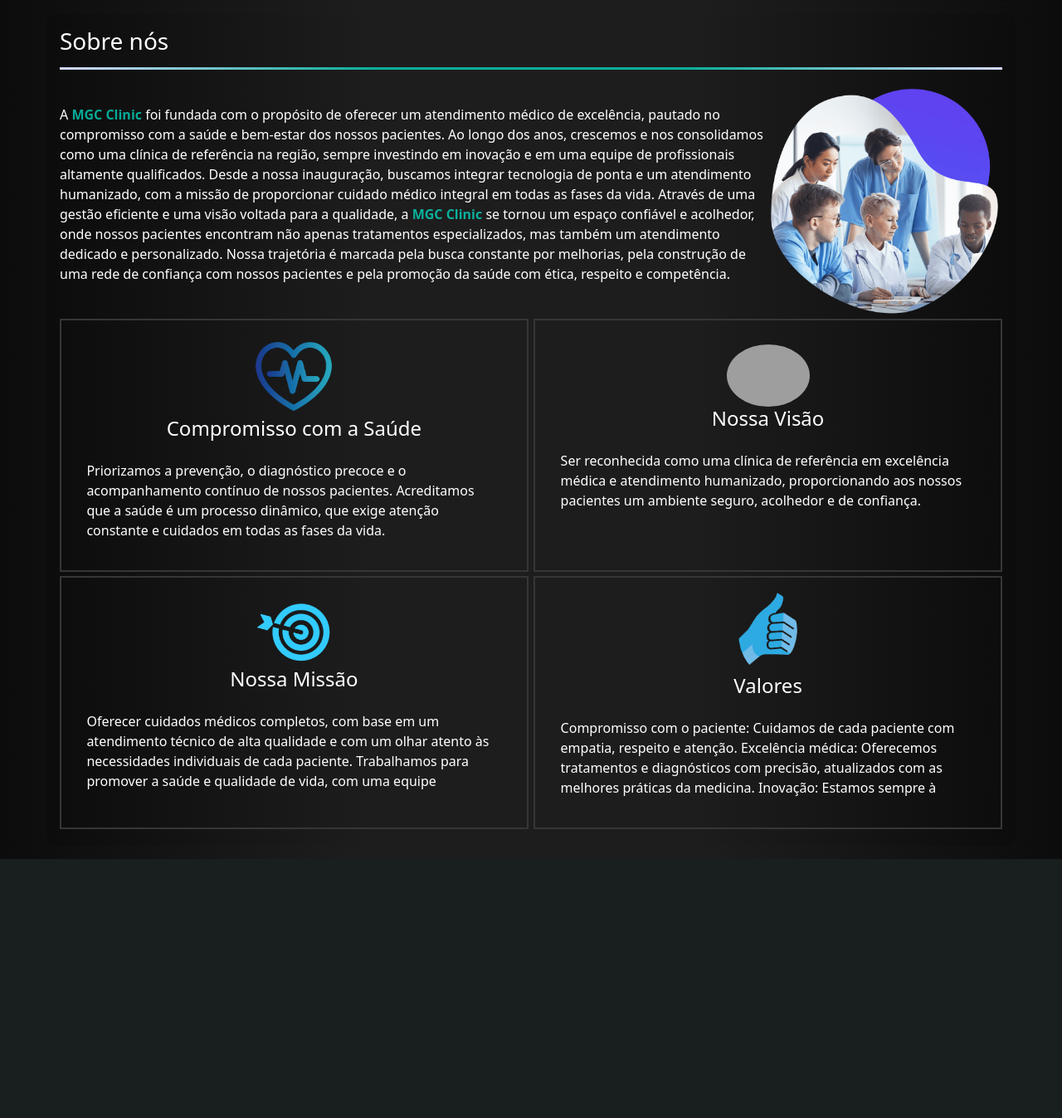
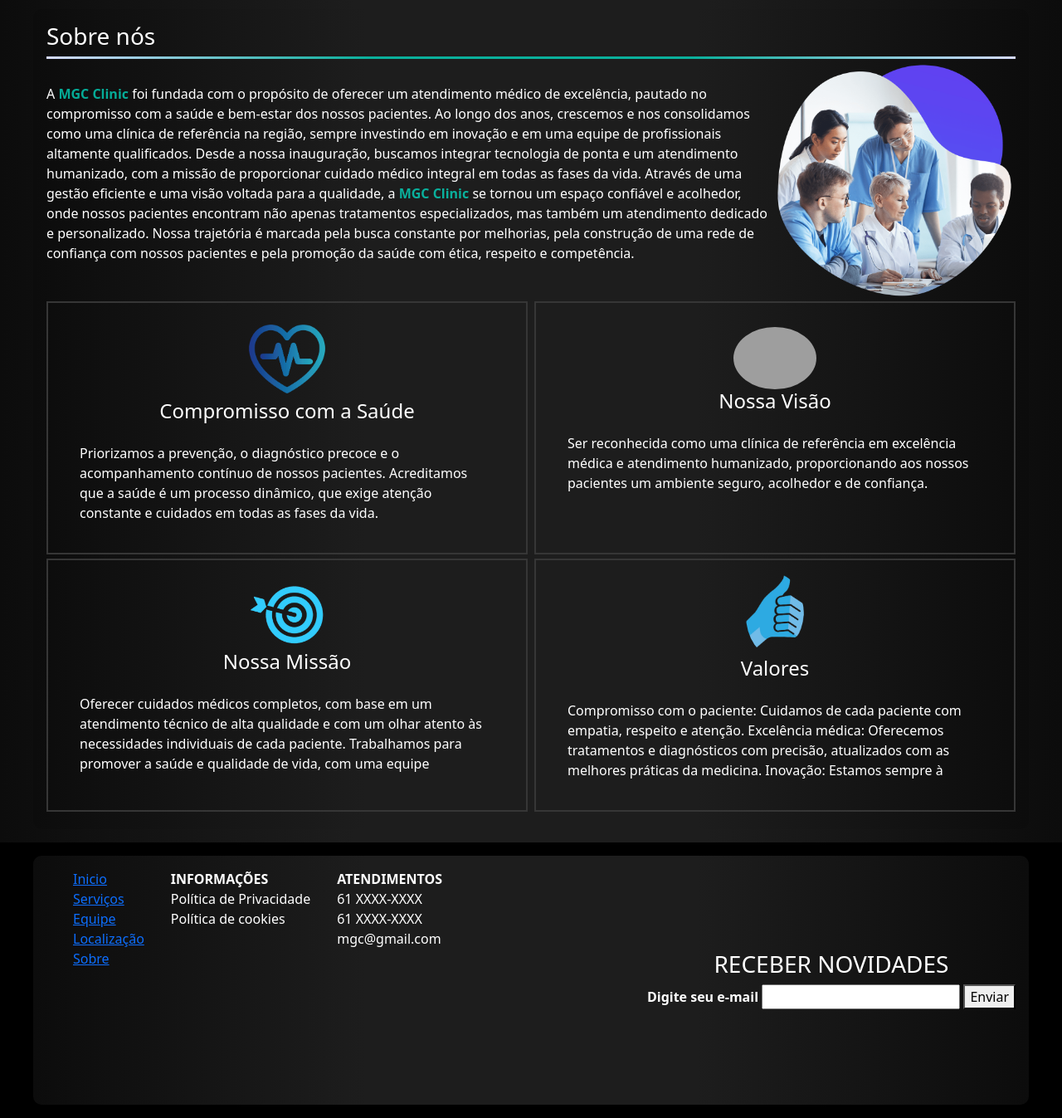
Before and after one commit to Guismx/system-medical, a PHP site: page / in a window 1280 px wide. Shown: the part 3027-4374 px from the top of the page at 83% size. Before the commit the page ends 4062 px from the top, so only its background shows below. Run offline with PHP 8.4, Linux system fonts and the light colour scheme; grey boxes are pictures that could not be loaded.

Commit message:
adding footer

```diff
--- a/css/styles.css
+++ b/css/styles.css
@@ -76,7 +76,6 @@ body {
 }
 .container-banner {
     display: flex;
-    background-color: red;
     justify-content: center;
 }
 .container-banner img {
@@ -258,28 +257,21 @@ body {
 .expand-btn:hover {
     text-decoration: underline;
 }
-.container-localizacao-geral {
-    display: flex;
-    flex-direction: column;
-    max-width: 1200px;
-    margin: 0 auto;
-    padding: 1rem;
-    gap: 1rem;
-}
-.container-localizacao-geral h3 {
-    color: white;
-    width: 100%;
-    height: 40px;
-}
+
 .container-localizacao {
     margin: 0 auto;
     max-width: 1200px;
+    flex-direction: column;
     display: flex;
     color: white;
     gap: 2rem;
     background: linear-gradient(to right, #0c0c0c, rgb(29, 29, 29), rgb(29, 29, 29), #0c0c0c);
     padding: 1rem;
     border-radius: 10px;
+}
+.container-into-localizacao {
+    display: flex;
+    gap: 1rem;
 }
 .localizacao-mapa {
     max-width: 800px;
@@ -304,8 +296,15 @@ body {
 .sobre-principal img {
     width: 25%;
 }
-.container-sobre .container-fluidcolor-line {
-    margin-bottom: 1rem;
+.container-sobre {
+    width: 100%;
+}
+.container-into {
+    max-width: 1200px;
+    border-radius: 10px;
+    margin: 0 auto;
+    padding: 1rem;
+    background:linear-gradient(to right, #0c0c0c, rgb(29, 29, 29), rgb(29, 29, 29), #0c0c0c);
 }
 .cards-sobre {
     display: flex;
@@ -347,3 +346,41 @@ body {
     height: 100px;
     overflow: hidden;
 }
+
+footer {
+    display: flex;
+    background: rgb(0, 0, 0);
+    width: 100% !important;
+    align-items: center;
+    padding: 1rem;
+}
+.rodape {
+    color: white;
+    display: flex;
+    max-width: 1200px;
+    width: 1200px;
+    max-height: 400px;
+    height: 300px;
+    margin: 0 auto;
+    padding: 1rem;
+    border-radius: 10px;
+    background:linear-gradient(to right, #0c0c0c, rgb(29, 29, 29), rgb(29, 29, 29), #0c0c0c);
+    justify-content: space-between;
+}
+.into-rodape {
+    display: flex;
+    margin: 0;
+    padding: 0;
+    margin-left: none;
+    justify-content: initial;
+}
+.rodape ul li {
+    list-style: none;
+    padding: 0;
+}
+.receber-novidades-rodape {
+    align-items: center;
+    justify-content: center;
+    display: flex;
+    flex-direction: column;
+}
--- a/index.php
+++ b/index.php
@@ -6,7 +6,6 @@
     <title>MGC Clinic</title>
     <link rel="stylesheet" href="css/styles.css">
     <link rel="stylesheet" type="text/css" href="css/bootstrap.min.css">
-
 <style>
       .navbar-nav .nav-link.active {
         color: #00ffe0a6;
@@ -66,8 +65,8 @@
         border-bottom: 2px solid #00ffe0a6;
       }
 </style>
+</head>
 
-</head>
 <body>
 <nav class="navbar navbar-expand-lg bg-dark">
    <div class="container-nav">
@@ -207,17 +206,16 @@
 </div>
 
 
-<div class="container-localizacao-geral" id="localizacao">
+<div class="container-localizacao">
   <div>
     <h3>Localização</h3>
     <div class="container-fluidcolor-line"></div>
   </div>
-
-  <div class="container-localizacao">
+  <div class="container-into-localizacao">
     <div class="localizacao-mapa">
         <iframe src="https://www.google.com/maps/embed?pb=!1m18!1m12!1m3!1d347290.35293727944!2d8.324882787586263!3d47.153822030601965!2m3!1f0!2f0!3f0!3m2!1i1024!2i768!4f13.1!3m3!1m2!1s0x47900a0862cee21b%3A0xcbd18db34aeffa82!2sHealth%20%26%20Medical%20Service%20AG!5e0!3m2!1sen!2sbr!4v1731094945395!5m2!1sen!2sbr" width="800" height="450" style="border:0;" allowfullscreen="" loading="lazy" referrerpolicy="no-referrer-when-downgrade"></iframe>
-      </div>
-      <div class="informacoes-localizacao">
+    </div>
+    <div class="informacoes-localizacao">
           <h5><b>Endereço: </b></h5>
           <p>Rua da Saúde, 123, Bairro Central, São Lucas - SP, CEP 12345-678</p>
           <h5><b>Contato: </b></h5>
@@ -227,15 +225,16 @@
           <div class="img-loja">
             <img src="https://casaeconstrucao.org/wp-content/uploads/2024/02/Fonte-Pinterest-4-31.jpg" alt="">
         </div>
+    </div>
   </div>
 </div>
 
-
-
-
 <div class="container-sobre" id="sobre">
-  <h3>Sobre nós</h3>
-  <div class="container-fluidcolor-line"></div>
+  <div class="container-into">
+  <div>
+    <h3>Sobre nós</h3>
+    <div class="container-fluidcolor-line"></div>
+  </div>
   <div class="sobre-principal">
     <p>A <b style="color: #00ffe0a6">MGC Clinic</b> foi fundada com o propósito de oferecer um atendimento médico de excelência, pautado no compromisso com a saúde e bem-estar dos nossos pacientes. Ao longo dos anos, crescemos e nos consolidamos como uma clínica de referência na região, sempre investindo em inovação e em uma equipe de profissionais altamente qualificados. Desde a nossa inauguração, buscamos integrar tecnologia de ponta e um atendimento humanizado, com a missão de proporcionar cuidado médico integral em todas as fases da vida. Através de uma gestão eficiente e uma visão voltada para a qualidade, a <b style="color: #00ffe0a6">MGC Clinic</b> se tornou um espaço confiável e acolhedor, onde nossos pacientes encontram não apenas tratamentos especializados, mas também um atendimento dedicado e personalizado. Nossa trajetória é marcada pela busca constante por melhorias, pela construção de uma rede de confiança com nossos pacientes e pela promoção da saúde com ética, respeito e competência.</p>
     <img src="assets/equipe-medicos.png.png" alt="">
@@ -267,8 +266,49 @@
       Atenção personalizada: Cada pessoa é única, por isso, oferecemos um atendimento que respeita as especificidades de cada paciente.</p>
     </div>
   </div>
+  </div>
+</div>
 
+<footer>
+  <div class="rodape">
+      <div class="into-rodape">
+        <div class="info-page-rodape">
+          <ul>
+            <li><a href="">Inicio</a></li>
+            <li><a href="">Serviços</a></li>
+            <li><a href="">Equipe</a></li>
+            <li><a href="">Localização</a></li>
+            <li><a href="">Sobre</a></li>
+          </ul>
+        </div>
+        <div class="info-clinica-rodape">
+          <ul>
+            <li><b>INFORMAÇÕES</b></li>
+            <li>Política de Privacidade</li>
+            <li>Política de cookies</li>
+          </ul>
+        </div>
+        <div class="info-atendimentos-rodape">
+          <ul>
+              <li><b>ATENDIMENTOS</b></li>
+              <li>61 XXXX-XXXX</li>
+              <li>61 XXXX-XXXX</li>
+              <li>mgc@gmail.com</li>
+          </ul>
+        </div>
+      </div>
+      <div class="receber-novidades-rodape">
+        <h3>RECEBER NOVIDADES</h3>
+          <form>
+            <label for="email"><b>Digite seu e-mail</b></label>
+            <input type="email" name="email" id="email" />
+            <button>Enviar</button>
+          </form>
+      </div>
+  </div>
+</footer>
 <script type="text/javascript" src="js/bootstrap.bundle.min.js"></script>
 <script src="javascript.js"></script>
 </body>
+
 </html>
```
Also changed, not shown: assets/logo-1.png (deleted), assets/logo-footer.png (added).
